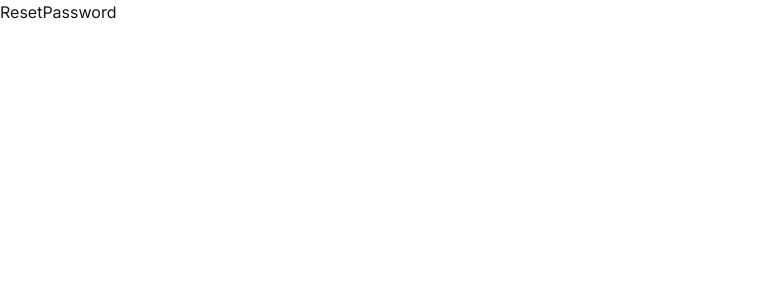
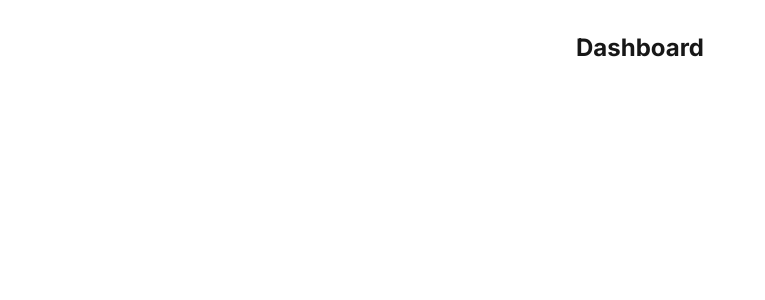
Before and after one commit to bergerac5/legal-case-web, a Next.js app: page /reset-password in a window 1280 px wide. Shown: the top 300 px of the page, without its empty margins (0-765 px from the left). Built offline with nearby package versions, Linux system fonts and the light colour scheme.

Commit message:
comment homepage

```diff
--- a/app/dashboard/page.tsx
+++ b/app/dashboard/page.tsx
@@ -5,7 +5,7 @@ const Dashboard = () => {
     <div>
       <div className="p-8">
         <h1 className="text-2xl font-bold mb-4 text-center">Dashboard</h1>
-        {/*to do dashboard content here */}
+        {/*to do dashboard page content here */}
       </div>
     </div>
   );
--- a/app/page.tsx
+++ b/app/page.tsx
@@ -1,7 +1,10 @@
 export default function Home() {
   return (
    <div>
-
+    <div className="p-8">
+        <h1 className="text-2xl font-bold mb-4 text-center">Dashboard</h1>
+        {/*to do home page content here */}
+      </div>
    </div>
   );
 }
--- a/app/reset-password/page.tsx
+++ b/app/reset-password/page.tsx
@@ -2,7 +2,12 @@ import React from 'react'
 
 const ResetPassword = () => {
   return (
-    <div>ResetPassword</div>
+    <div>
+      <div className="p-8">
+        <h1 className="text-2xl font-bold mb-4 text-center">Dashboard</h1>
+        {/*to do resetpassword page content here */}
+      </div>
+    </div>
   )
 }
 
```
